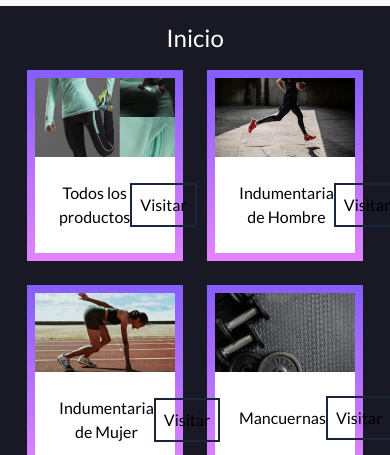
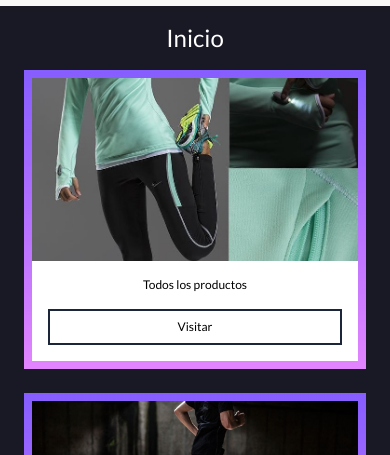
Before and after one commit to AgustinGonzalez1/PreEntrega2RicardoAgustinGonzalez, a React (Vite) app: page / in a window 390 px wide. Shown: the part 389-844 px from the top of the page. Built offline with nearby package versions, Linux system fonts and the light colour scheme; what tailwindcss-animated would draw is missing.

Commit message:
agregue estilos responsive

```diff
--- a/src/components/Main/Index.jsx
+++ b/src/components/Main/Index.jsx
@@ -8,13 +8,13 @@ import Button from "./components/Button";
 
 const Sections = ({ text, url, image }) => {
 	return (
-		<section className="flex flex-col bg-[#191825] bg-gradient-to-b from-[#865dff] to-[#e384ff] p-2 w-2/5 duration-200 card">
+		<section className="flex flex-col bg-[#191825] bg-gradient-to-b from-[#865dff] to-[#e384ff] p-2 w-[500px] duration-200 card mx-6 md:mx-0">
 			<div>
 				<img className="w-full aspect-video object-cover" src={image} alt={text} />
 			</div>
-			<div className="bg-white flex justify-between p-6 items-center">
-				<h4 className="text-center text-black">{text}</h4>
-				<Link to={url} className=" w-24">
+			<div className="bg-white flex justify-between md:p-6 items-center flex-col p-4 lg:flex-row">
+				<h4 className="text-center text-black md:text-lg text-xs mb-4">{text}</h4>
+				<Link to={url} className="w-full lg:w-24">
 					<Button text1="Visitar" />
 				</Link>
 			</div>
--- a/src/components/Main/components/Button.jsx
+++ b/src/components/Main/components/Button.jsx
@@ -1,7 +1,7 @@
 const Button = ({ function1, text1 }) => {
 	return (
 		<button
-			className="p-2 border-2 w-full relative bg-transparent z-[2] button group transition-all duration-300 ease-in-out border-oscuro1 hover:text-white"
+			className="p-2 border-2 w-full relative bg-transparent z-[2] button group transition-all duration-300 ease-in-out border-oscuro1 hover:text-white md:text-lg text-xs"
 			onClick={function1}>
 			<span className="absolute bg-oscuro1 h-full w-0 top-0 left-0 z-[-1] button-span1 group-hover:w-1/2 duration-300 ease-in-out"></span>
 			{text1}
--- a/src/components/Main/components/CartContainerList.jsx
+++ b/src/components/Main/components/CartContainerList.jsx
@@ -9,15 +9,15 @@ const CartContainerList = () => {
 
 	return (
 		<div className="w-full flex flex-col gap-5 px-5 my-5 justify-between calc4 items-center">
-			<div className="flex flex-col gap-5 md:items-center">
+			<div className="flex flex-col gap-5 md:items-center w-full">
 				{cart.length > 0 && cart.map((prod) => <CartList key={prod.idx} prod={prod} deleteItem={deleteItem} />)}
 			</div>
-			<div className="flex justify-between bg-white p-5 md:w-[728px]">
+			<div className="flex justify-between bg-white p-5 md:w-[728px] flex-col-reverse w-full md:flex-row">
 				<div>
 					<Button text1="Vaciar carrito" function1={clear} />
 				</div>
-				<div className="flex gap-4">
-					<p className="text-black flex justify-center items-center">
+				<div className="flex gap-4 flex-col md:flex-row mb-4 md:mb-0">
+					<p className="text-black flex justify-center items-center md:text-lg text-xs">
 						Total: ${cart.reduce((acc, prod) => acc + prod.price * prod.quantity, 0)}
 					</p>
 					<div>
--- a/src/components/Main/components/CartList.jsx
+++ b/src/components/Main/components/CartList.jsx
@@ -1,7 +1,19 @@
 const CartList = ({ prod, deleteItem }) => {
-	return (
-		<div className="flex justify-between md:w-[728px] p-2 card duration-200 bg-gradient-to-b from-[#865dff] to-[#e384ff]">
-			<div className="flex w-full justify-between md:flex-nowrap">
+	const deleteButton = () => {
+		return (
+			<button
+				className="text-white bg-[black] h-12 w-12 md:h-16 md:w-16 duration-200 hover:bg-red-500"
+				onClick={() => {
+					deleteItem(prod.idx);
+				}}>
+				<i className="fa-solid fa-x"></i>
+			</button>
+		);
+	};
+
+	const productInfo = () => {
+		return (
+			<div className="flex flex-1 justify-between md:flex-nowrap w-full">
 				<div className="bg-transparent mr-2 border-[1px] w-12 md:w-16">
 					<img src={prod.image} alt={prod.title} className="w-12 md:w-16" />
 				</div>
@@ -17,18 +29,14 @@ const CartList = ({ prod, deleteItem }) => {
 						<p className="text-end md:text-lg text-xs">${prod.price * prod.quantity}</p>
 					</div>
 				</div>
-				<div className="flex justify-center items-center ">
-					{deleteItem && (
-						<button
-							className="text-white bg-[black] h-12 w-12 md:h-16 md:w-16 duration-200 hover:bg-red-500"
-							onClick={() => {
-								deleteItem(prod.idx);
-							}}>
-							<i className="fa-solid fa-x"></i>
-						</button>
-					)}
-				</div>
+				<div className="flex justify-center items-center ">{deleteItem && deleteButton()}</div>
 			</div>
+		);
+	};
+
+	return (
+		<div className="flex justify-between md:w-[728px] p-2 card duration-200 bg-gradient-to-b from-[#865dff] to-[#e384ff]">
+			{productInfo()}
 		</div>
 	);
 };
--- a/src/components/Main/components/Checkout.jsx
+++ b/src/components/Main/components/Checkout.jsx
@@ -1,8 +1,8 @@
+import { useState, useContext } from "react";
 import { CartContext } from "../../CartContext/CartContext";
-import { useContext, useState } from "react";
+import { Link } from "react-router-dom";
 import Button from "./Button";
 import CartList from "./CartList";
-import { Link } from "react-router-dom";
 import PurchaseForm from "./PurchaseForm";
 
 const Checkout = () => {
@@ -21,14 +21,14 @@ const Checkout = () => {
 					<h2 className="text-center text-2xl text-white my-4">No hay productos en el carrito</h2>
 				)}
 				<div className="w-full flex flex-col gap-5 px-5 my-5 justify-center calc4 items-center">
-					<div className="flex flex-col gap-5 md:items-center">
+					<div className="flex flex-col gap-5 md:items-center w-full">
 						{cart.length > 0 && cart.map((prod) => <CartList key={prod.idx} prod={prod} />)}
 						<div className="flex justify-between bg-white p-5 md:w-[728px]">
 							<Link to={"/cart"}>
 								<Button text1="Volver al carrito" />
 							</Link>
 							<div className="flex gap-4">
-								<p className="text-black flex justify-center items-center">Total: ${total}</p>
+								<p className="text-black flex justify-center items-center md:text-lg text-xs">Total: ${total}</p>
 							</div>
 						</div>
 					</div>
```
